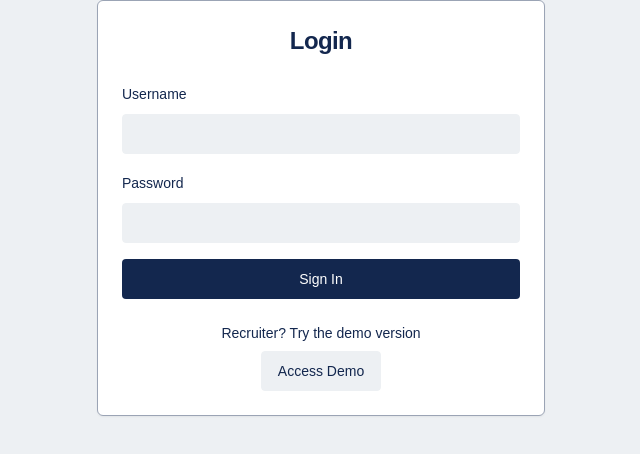
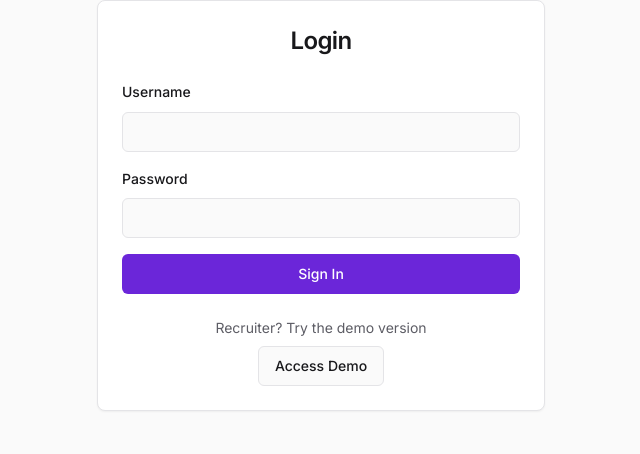
Before and after one commit to Beesettyrakesh/bill-generator, a Next.js app: page /login in a window 1280 px wide. Shown: the top 454 px of the page, without its empty margins (319-959 px from the left). Built offline with nearby package versions, Linux system fonts and the light colour scheme; no server answers.

Commit message:
feat: add dark mode with system theme detection & refactor layout

```diff
--- a/app/client-layout.tsx
+++ b/app/client-layout.tsx
@@ -1,10 +1,11 @@
 "use client";
 
 import { DocumentProvider } from '@/contexts/DocumentContext';
-import { FuelPriceProvider } from '@/contexts/FuelPriceContext';
-import { Providers } from './providers';
+import { BranchFormProvider } from '@/contexts/BranchFormContext';
 import DemoModeIndicator from '@/components/DemoModeIndicator';
 import UserNav from '@/components/UserNav';
+import ThemeToggle from '@/components/ThemeToggle';
+import { ToastContextProvider } from '@/components/ui/toast';
 import { usePathname } from 'next/navigation';
 import './globals.css';
 
@@ -13,30 +14,36 @@ export default function ClientLayout({
 }: {
   children: React.ReactNode
 }) {
-  // Check if current path is the login page
   const pathname = usePathname();
   const isLoginPage = pathname === '/login';
 
   return (
-    <Providers>
-      <DocumentProvider>
-        <FuelPriceProvider>
+    <DocumentProvider>
+      <BranchFormProvider>
+        <ToastContextProvider>
         <DemoModeIndicator />
-        <header className="app-header sticky top-0 z-50">
-          <div className="max-w-[98%] mx-auto flex justify-between items-center">
-            <h1 className="text-3xl font-bold font-heading">Billezy</h1>
-            {/* Only show UserNav if not on login page */}
-            {!isLoginPage && <UserNav />}
+        {/* Slim top header */}
+        <header className="sticky top-0 z-50 w-full border-b border-border bg-background/80 backdrop-blur-md">
+          <div className="max-w-screen-xl mx-auto px-4 sm:px-6 h-14 flex items-center justify-between">
+            <span className="text-lg sm:text-xl font-bold tracking-tight text-foreground">
+              Billezy
+            </span>
+            <div className="flex items-center gap-1 sm:gap-2">
+              <ThemeToggle />
+              {!isLoginPage && <UserNav />}
+            </div>
           </div>
         </header>
-        <main className="app-main pt-4">
+
+        <main className="flex-1 max-w-screen-xl mx-auto w-full px-4 sm:px-6 py-4 sm:py-8">
           {children}
         </main>
-        <footer className="app-footer">
-          <p className="font-serif">&copy; {new Date().getFullYear()} Billezy</p>
+
+        <footer className="border-t border-border py-4 text-center text-sm text-muted-foreground">
+          &copy; {new Date().getFullYear()} Billezy
         </footer>
-        </FuelPriceProvider>
-      </DocumentProvider>
-    </Providers>
-  )
+        </ToastContextProvider>
+      </BranchFormProvider>
+    </DocumentProvider>
+  );
 }
--- a/app/globals.css
+++ b/app/globals.css
@@ -1,79 +1,72 @@
+@import url('https://fonts.googleapis.com/css2?family=Inter:wght@300;400;500;600;700&display=swap');
+@import '../css/responsive.css';
+
 @tailwind base;
 @tailwind components;
 @tailwind utilities;
 
 @layer base {
   :root {
-    /* Blue-toned color palette */
-    --background: 210 20% 94%; /* #F1F6F9 - very light blue-gray */
-    --foreground: 220 60% 19%; /* #14274E - dark navy blue */
+    /* Zinc + Violet-600 palette */
+    --background: 0 0% 98%;          /* zinc-50 #FAFAFA */
+    --foreground: 240 5% 10%;        /* zinc-900 #18181B */
 
-    --card: 0 0% 100%;
-    --card-foreground: 220 60% 19%; /* #14274E - dark navy blue */
+    --card: 0 0% 100%;               /* white */
+    --card-foreground: 240 5% 10%;   /* zinc-900 */
 
     --popover: 0 0% 100%;
-    --popover-foreground: 220 60% 19%; /* #14274E - dark navy blue */
+    --popover-foreground: 240 5% 10%;
 
-    --primary: 220 60% 19%; /* #14274E - dark navy blue */
+    --primary: 263 70% 50%;          /* violet-600 #7C3AED */
     --primary-foreground: 0 0% 100%;
 
-    --secondary: 220 30% 31%; /* #394867 - medium blue-gray */
-    --secondary-foreground: 0 0% 100%;
+    --secondary: 240 5% 96%;         /* zinc-100 */
+    --secondary-foreground: 240 5% 26%; /* zinc-700 */
 
-    --muted: 220 15% 66%; /* #9BA4B4 - light blue-gray */
-    --muted-foreground: 220 60% 19%; /* #14274E - dark navy blue */
+    --muted: 240 5% 96%;             /* zinc-100 */
+    --muted-foreground: 240 4% 38%;  /* zinc-600 — bumped for elderly/low-vision contrast */
 
-    --accent: 220 30% 31%; /* #394867 - medium blue-gray */
-    --accent-foreground: 0 0% 100%;
+    --accent: 263 100% 97%;          /* violet-50 */
+    --accent-foreground: 263 70% 50%; /* violet-600 */
 
-    --destructive: 0 70% 40%;
+    --destructive: 0 72% 51%;        /* red-600 */
     --destructive-foreground: 0 0% 100%;
 
-    --border: 220 15% 66%; /* #9BA4B4 - light blue-gray */
-    --input: 210 20% 94%; /* #F1F6F9 - very light blue-gray */
-    --ring: 220 60% 19%; /* #14274E - dark navy blue */
+    --border: 240 6% 90%;            /* zinc-200 */
+    --input: 240 6% 90%;             /* zinc-200 */
+    --ring: 263 70% 50%;             /* violet-600 */
 
-    --radius: 0.375rem;
-
-    /* Legacy variables */
-    --primary-color: hsl(220, 60%, 19%); /* #14274E */
-    --secondary-color: hsl(220, 30%, 31%); /* #394867 */
-    --danger-color: hsl(0, 70%, 40%);
-    --text-color: hsl(220, 60%, 19%); /* #14274E */
-    --light-bg: hsl(210, 20%, 94%); /* #F1F6F9 */
-    --border-color: hsl(220, 15%, 66%); /* #9BA4B4 */
-    --header-bg: hsl(220, 60%, 19%); /* #14274E */
-    --footer-bg: hsl(220, 15%, 66%); /* #9BA4B4 */
+    --radius: 0.5rem;
   }
 
   .dark {
-    --background: 220 40% 10%;
-    --foreground: 220 15% 90%;
+    --background: 240 10% 8%;
+    --foreground: 240 5% 92%;
 
-    --card: 220 40% 12%;
-    --card-foreground: 220 15% 90%;
+    --card: 240 10% 11%;
+    --card-foreground: 240 5% 92%;
 
-    --popover: 220 40% 12%;
-    --popover-foreground: 220 15% 90%;
+    --popover: 240 10% 11%;
+    --popover-foreground: 240 5% 92%;
 
-    --primary: 215 85% 30%;
-    --primary-foreground: 220 15% 90%;
+    --primary: 263 70% 60%;
+    --primary-foreground: 0 0% 100%;
 
-    --secondary: 150 40% 30%;
-    --secondary-foreground: 220 15% 90%;
+    --secondary: 240 8% 16%;
+    --secondary-foreground: 240 5% 75%;
 
-    --muted: 220 30% 20%;
-    --muted-foreground: 220 15% 70%;
+    --muted: 240 8% 16%;
+    --muted-foreground: 240 5% 55%;
 
-    --accent: 220 30% 20%;
-    --accent-foreground: 220 15% 90%;
+    --accent: 263 40% 18%;
+    --accent-foreground: 263 70% 75%;
 
-    --destructive: 0 70% 40%;
-    --destructive-foreground: 220 15% 90%;
+    --destructive: 0 72% 51%;
+    --destructive-foreground: 0 0% 100%;
 
-    --border: 220 30% 20%;
-    --input: 220 30% 20%;
-    --ring: 220 15% 80%;
+    --border: 240 8% 18%;
+    --input: 240 8% 18%;
+    --ring: 263 70% 60%;
   }
 }
 
@@ -83,16 +76,14 @@
   }
   body {
     @apply bg-background text-foreground;
-    font-feature-settings: "rlig" 1, "calt" 1;
-    font-family: 'Arial', sans-serif;
-    font-size: 1.05rem; /* Slightly larger base font size */
+    font-family: 'Inter', -apple-system, BlinkMacSystemFont, 'Segoe UI', sans-serif;
+    font-size: 0.9375rem;
+    -webkit-font-smoothing: antialiased;
+    -moz-osx-font-smoothing: grayscale;
   }
   h1, h2, h3, h4, h5, h6 {
-    font-family: 'Arial', sans-serif;
+    font-family: 'Inter', -apple-system, BlinkMacSystemFont, 'Segoe UI', sans-serif;
     @apply font-semibold tracking-tight;
-  }
-  button, input, select, textarea {
-    font-family: 'Arial', sans-serif;
   }
 }
 
@@ -102,29 +93,4 @@ body {
   flex-direction: column;
   margin: 0;
   padding: 0;
-  overflow-y: auto;
 }
-
-/* Header Styles */
-.app-header {
-  @apply bg-primary text-primary-foreground py-4 px-8 text-center shadow-md w-full;
-}
-
-.app-header h1 {
-  @apply text-3xl font-bold mb-2;
-}
-
-.app-subtitle {
-  @apply text-base opacity-90;
-}
-
-/* Main Content Area */
-.app-main {
-  @apply flex-1 p-4 md:px-8 pt-2 pb-8 max-w-[98%] mx-auto w-full flex flex-col;
-  min-height: calc(100vh - 140px); /* Adjust based on header and footer height */
-}
-
-/* Footer Styles */
-.app-footer {
-  @apply bg-muted py-4 text-center text-sm border-t border-border;
-}
--- a/app/main-layout.tsx
+++ /dev/null
@@ -1,9 +0,0 @@
-"use client";
-
-import ClientLayout from './client-layout';
-
-export default function MainLayout({ children }: { children: React.ReactNode }) {
-  return (
-    <ClientLayout>{children}</ClientLayout>
-  );
-}
--- a/app/providers.tsx
+++ /dev/null
@@ -1,5 +0,0 @@
-"use client";
-
-export function Providers({ children }: { children: React.ReactNode }) {
-  return <>{children}</>;
-}
--- /dev/null
+++ b/components/ThemeToggle.tsx
@@ -0,0 +1,29 @@
+"use client";
+
+import { useTheme } from "next-themes";
+import { useEffect, useState } from "react";
+import { Sun, Moon } from "lucide-react";
+import { Button } from "@/components/ui/button";
+
+export default function ThemeToggle() {
+  const { resolvedTheme, setTheme } = useTheme();
+  const [mounted, setMounted] = useState(false);
+
+  // Avoid hydration mismatch — only render after mount
+  useEffect(() => setMounted(true), []);
+  if (!mounted) return <div className="h-8 w-8" />;
+
+  const isDark = resolvedTheme === "dark";
+
+  return (
+    <Button
+      variant="ghost"
+      size="icon"
+      onClick={() => setTheme(isDark ? "light" : "dark")}
+      aria-label={isDark ? "Switch to light mode" : "Switch to dark mode"}
+      className="h-8 w-8 text-muted-foreground hover:text-foreground"
+    >
+      {isDark ? <Sun className="h-4 w-4" /> : <Moon className="h-4 w-4" />}
+    </Button>
+  );
+}
```
